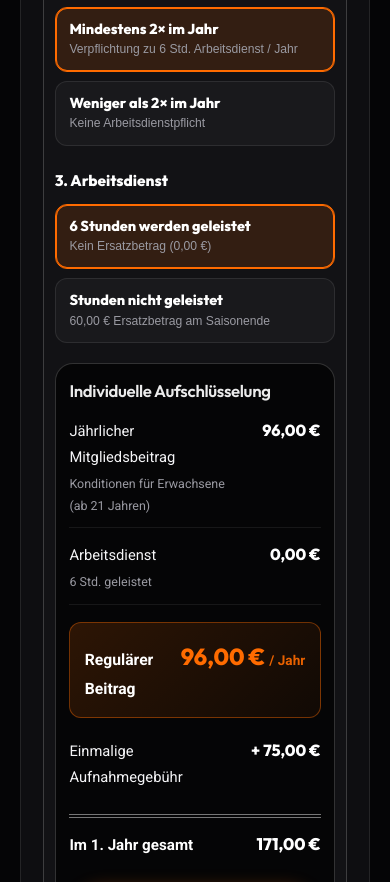
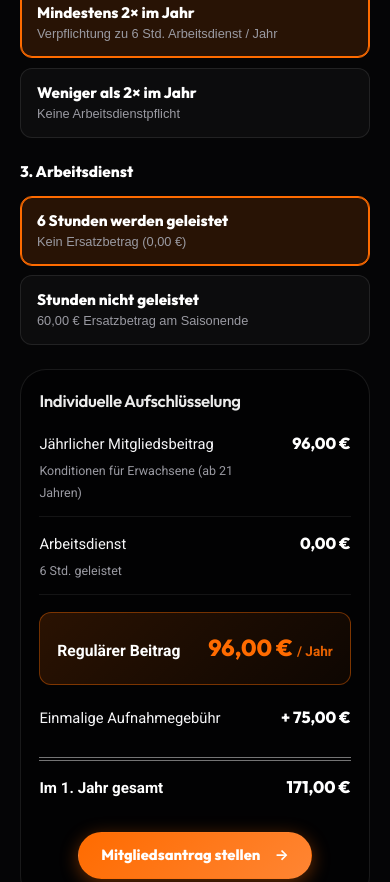
Before and after one commit to jasandi/website-gsc-salzgitter, an Astro site: page /verein/mitgliedschaft in a window 390 px wide. Shown: the part 858-1740 px from the top of the page. Built offline with nearby package versions, Linux system fonts and the light colour scheme; Astro itself is replaced by a stand-in of ours.

Commit message:
style(mobile): remove nested outer cards on smartphones for spacious calculator layout

```diff
--- a/src/layouts/SubpageLayout.astro
+++ b/src/layouts/SubpageLayout.astro
@@ -104,4 +104,12 @@ const {
     border-radius: var(--radius-lg);
     padding: clamp(1.35rem, 4vw, 2.75rem);
   }
+
+  @media (max-width: 44em) {
+    .subpage-card {
+      background: transparent;
+      border: none;
+      padding: 0;
+    }
+  }
 </style>
--- a/src/pages/verein/[slug].astro
+++ b/src/pages/verein/[slug].astro
@@ -1005,43 +1005,50 @@ const isSatzung = entry.slug === 'satzung';
   }
 
   @media (max-width: 44em) {
-    .subpage-card {
-      padding: 1.1rem 0.8rem;
+    :global(.subpage-card) {
+      background: transparent !important;
+      border: none !important;
+      padding: 0 !important;
     }
 
     .calc-shell {
-      padding: 0.95rem 0.7rem;
-      gap: 1.25rem;
+      background: transparent !important;
+      border: none !important;
+      padding: 0 !important;
+      gap: 1.5rem !important;
     }
 
     .calc-result {
-      padding: 1.1rem 0.85rem;
-      gap: 1rem;
+      padding: 1.35rem 1.15rem !important;
+      border-radius: var(--radius-lg) !important;
+      background: rgba(0, 0, 0, 0.45) !important;
+      border: 1px solid var(--color-border) !important;
+      gap: 1.15rem !important;
     }
 
     .calc-option {
-      padding: 0.75rem 0.85rem;
+      padding: 0.85rem 1rem !important;
     }
 
     .opt-title {
-      font-size: 0.9rem;
+      font-size: 0.95rem !important;
     }
 
     .opt-meta {
-      font-size: 0.76rem;
+      font-size: 0.8rem !important;
     }
 
     .calc-row {
-      gap: 0.5rem;
-      padding-bottom: 0.65rem;
+      gap: 0.75rem !important;
+      padding-bottom: 0.75rem !important;
     }
 
     .calc-row-highlight {
-      padding: 0.85rem 0.9rem;
+      padding: 0.95rem 1.05rem !important;
     }
 
     .calc-row-highlight dd {
-      font-size: 1.35rem;
+      font-size: 1.45rem !important;
     }
   }
 
```
Also changed, not shown: verein/mitgliedschaft.html (+1 -1 lines), _astro/_slug_.DH7A7nA9.css.
